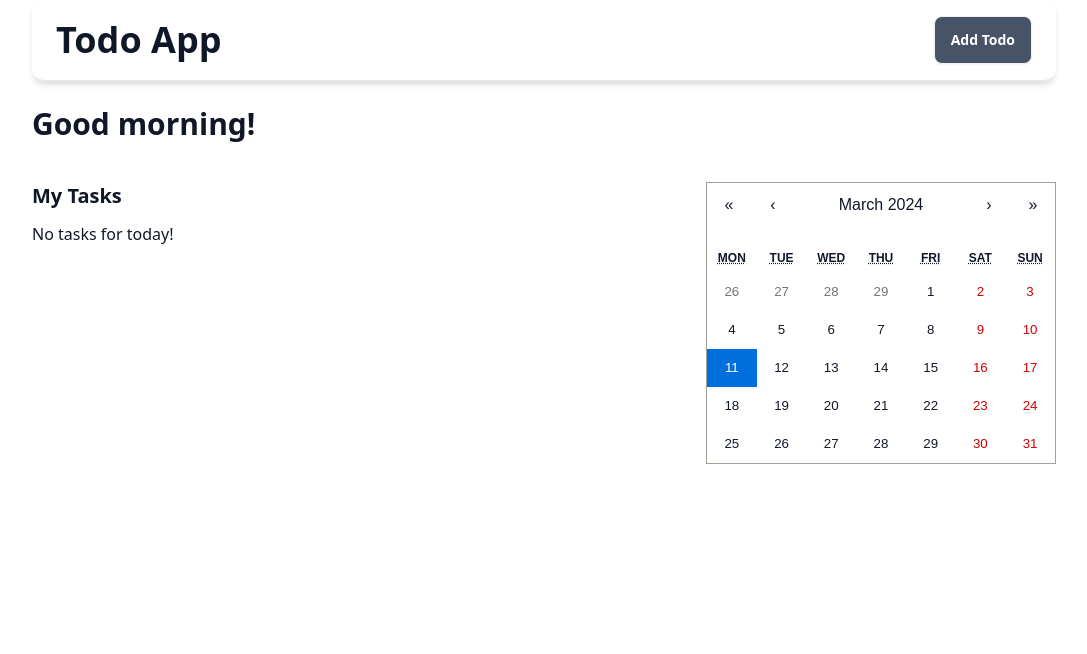
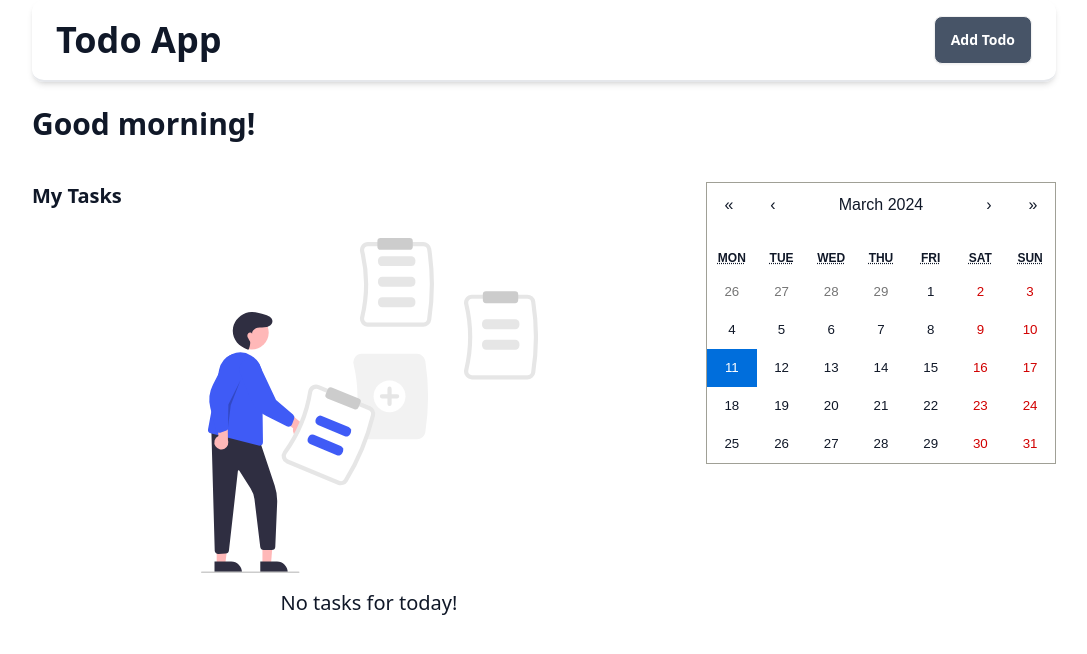
Before and after one commit to Explorarthecreator/Todo-App, a React (Create React App) app: page / in a window 1280 px wide. Shown: the top 654 px of the page, without its empty margins (96-1183 px from the left). Built offline with nearby package versions, Linux system fonts and the light colour scheme.

Commit message:
Added an SVG that will be used in the Empty todo component

```diff
--- a/src/component/EmptyTodo.jsx
+++ b/src/component/EmptyTodo.jsx
@@ -1,8 +1,10 @@
+import AddTaskSVG from '../undraw_add_notes_re_ln36.svg'
 
 function EmptyTodo() {
   return (
-    <div>
-        <p>
+    <div className='text-center'>
+      <img src={AddTaskSVG} alt="" className=' w-4/5 lg:w-1/2 m-auto mt-20 lg:mt-7 mb-4'/>
+        <p className=' text-xl font-medium'>
             No tasks for today!
         </p>
     </div>
```
Also changed, not shown: src/undraw_add_notes_re_ln36.svg (added).
